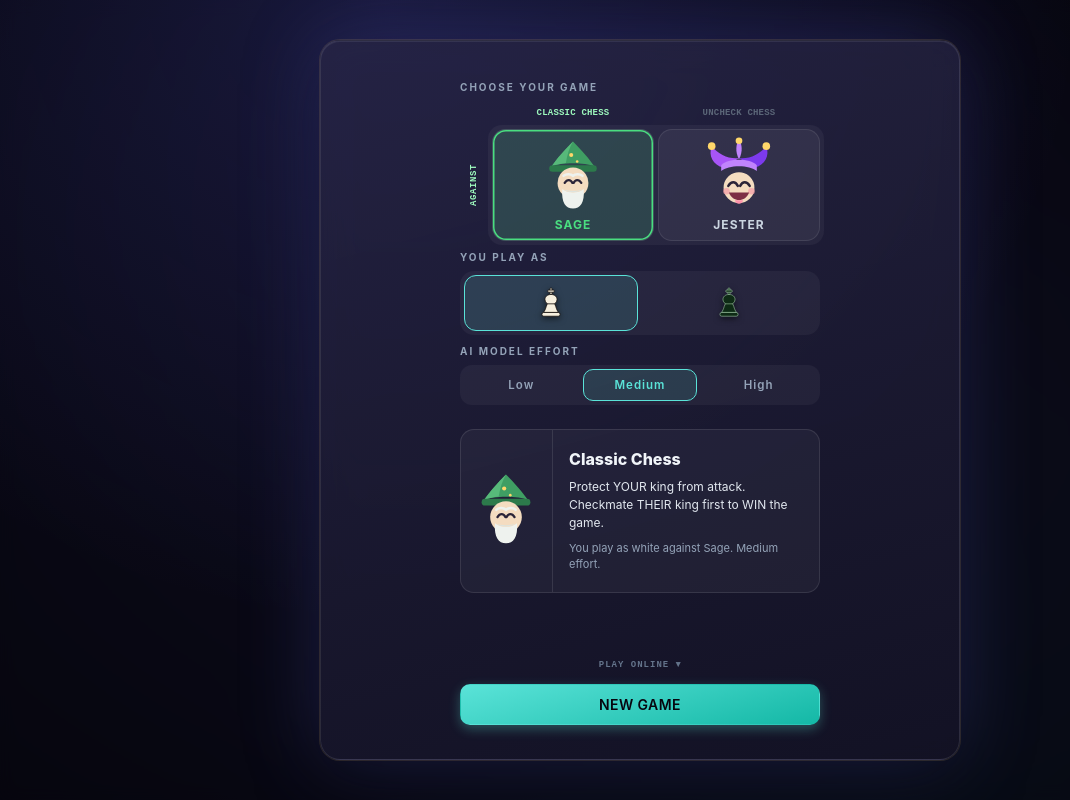
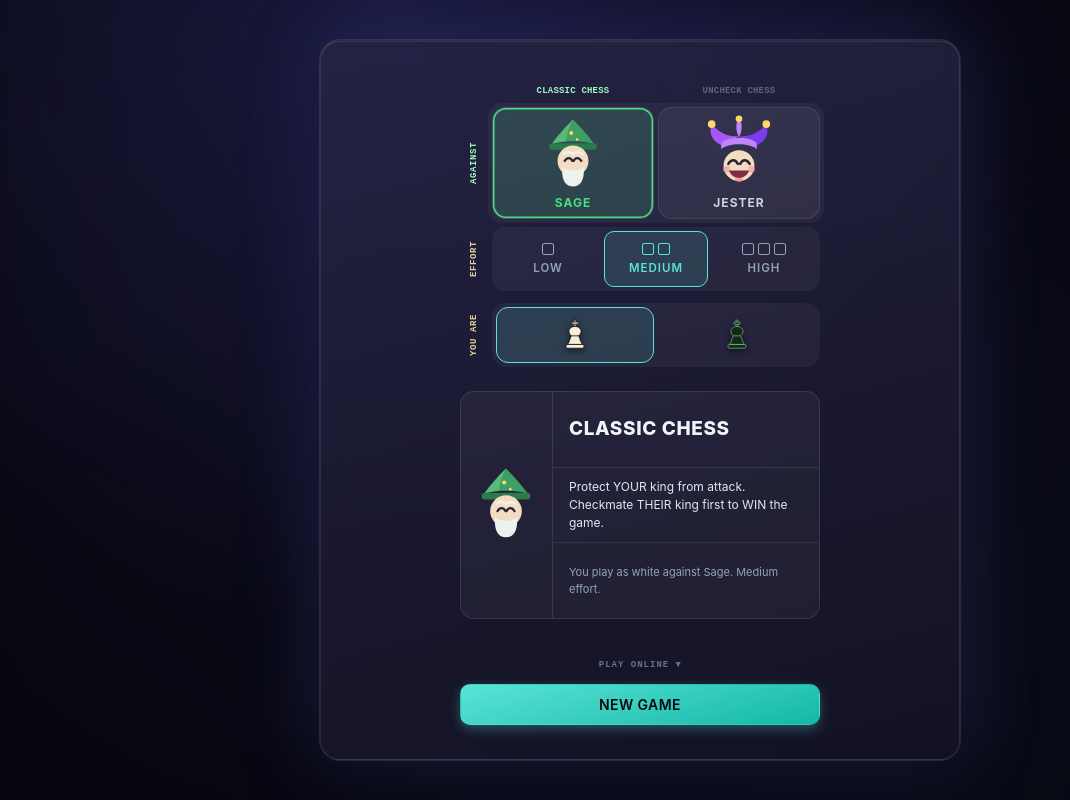
Before and after one commit to niembro64/ai-chess, a Vue app: page / in a window 1280 px wide. Shown: the whole page, without its empty margins (0-1070 px from the left). Built offline with nearby package versions, Linux system fonts and the light colour scheme.

Commit message:
Use row headers and three-part setup summary

```diff
--- a/src/components/LobbyModal.vue
+++ b/src/components/LobbyModal.vue
@@ -130,7 +130,6 @@ const canJoin = computed(() => {
                Weights are fetched lazily on start — only the model you
                actually play gets downloaded. -->
           <div class="setup">
-            <div class="setup-title">Choose Your Game</div>
             <div class="model-table">
               <span class="mt-corner" aria-hidden="true"></span>
               <span class="mt-colhead m-sage" :class="{ on: pickedModel === 'sage' }">CLASSIC CHESS</span>
@@ -151,14 +150,35 @@ const canJoin = computed(() => {
               </button>
             </div>
 
-            <div class="setup-title">You Play As</div>
-            <div class="color-row">
+            <div class="option-row effort-row">
+              <span class="option-rowhead">EFFORT</span>
+              <div class="effort-seg">
+                <button
+                  v-for="(lvl, key) in EFFORT_LEVELS"
+                  :key="key"
+                  :class="{ active: effort === key }"
+                  :aria-label="`${lvl.label} model effort`"
+                  :aria-pressed="effort === key"
+                  @click="effort = key as Effort"
+                >
+                  <span class="effort-boxes" aria-hidden="true">
+                    <span v-for="index in (key === 'low' ? 1 : key === 'medium' ? 2 : 3)" :key="index" class="effort-box"></span>
+                  </span>
+                  <span>{{ lvl.label.toUpperCase() }}</span>
+                </button>
+              </div>
+            </div>
+
+            <div class="option-row color-row">
+              <span class="option-rowhead">YOU ARE</span>
+              <div class="color-options">
                 <button
                   v-for="c in (['white', 'black'] as const)"
                   :key="c"
                   class="color-cell"
                   :class="{ active: playColor === c }"
                   :aria-label="`Play as ${c}`"
+                  :aria-pressed="playColor === c"
                   @click="playColor = c"
                 >
                   <span
@@ -169,15 +189,6 @@ const canJoin = computed(() => {
                   </span>
                 </button>
               </div>
-
-            <div class="setup-title">AI Model Effort</div>
-            <div class="effort-seg">
-              <button
-                v-for="(lvl, key) in EFFORT_LEVELS"
-                :key="key"
-                :class="{ active: effort === key }"
-                @click="effort = key as Effort"
-              >{{ lvl.label }}</button>
             </div>
           </div>
 
@@ -186,9 +197,9 @@ const canJoin = computed(() => {
               <BotIcon :name="(pickedModel === 'jester' ? 'jester-gleeful' : 'sage-calm') as BotIconName" />
             </div>
             <div class="summary-copy">
-              <strong class="summary-title">{{ gameTitle }}</strong>
-              <p class="summary-rule">{{ variantSubtitle }}</p>
-              <p class="summary-parameters">{{ gameParameters }}</p>
+              <div class="summary-section"><strong class="summary-title">{{ gameTitle.toUpperCase() }}</strong></div>
+              <div class="summary-section"><p class="summary-rule">{{ variantSubtitle }}</p></div>
+              <div class="summary-section"><p class="summary-parameters">{{ gameParameters }}</p></div>
             </div>
           </div>
 
@@ -450,7 +461,7 @@ const canJoin = computed(() => {
 
 .setup-summary {
   display: flex;
-  min-height: 164px;
+  min-height: 228px;
   margin-top: 24px;
   border: 1px solid rgba(255, 255, 255, 0.1);
   border-radius: 14px;
@@ -477,9 +488,18 @@ const canJoin = computed(() => {
   flex: 1;
   display: flex;
   flex-direction: column;
-  justify-content: center;
-  gap: 8px;
-  padding: 15px 16px;
+}
+
+.summary-section {
+  flex: 1;
+  min-height: 0;
+  display: flex;
+  align-items: center;
+  padding: 9px 16px;
+}
+
+.summary-section + .summary-section {
+  border-top: 1px solid rgba(255, 255, 255, 0.09);
 }
 
 .summary-title,
@@ -491,9 +511,10 @@ const canJoin = computed(() => {
 .summary-title {
   color: #f1f5f9;
   font-family: 'Inter', system-ui, sans-serif;
-  font-size: 16px;
+  font-size: 19px;
   line-height: 1.3;
   font-weight: 800;
+  letter-spacing: 0.6px;
 }
 
 .summary-rule {
@@ -544,16 +565,6 @@ const canJoin = computed(() => {
 .online-label::after { content: '  ▾'; }
 
 .online-actions[open] .online-label::after { content: '  ▴'; }
-
-.setup-title {
-  font-family: 'Inter', system-ui, sans-serif;
-  font-size: 10px;
-  font-weight: 700;
-  color: #94a3b8;
-  text-transform: uppercase;
-  letter-spacing: 2px;
-  margin-top: 2px;
-}
 
 /* The columns name the game; the single row names its trained opponent. */
 .model-table {
@@ -723,6 +734,29 @@ const canJoin = computed(() => {
 /* You-play picker: each option previews the REAL piece colors the game
    will start with — your standard set beside the bot's tinted one. */
 .color-row {
+  margin-top: 4px;
+}
+
+.option-row {
+  display: grid;
+  grid-template-columns: 28px minmax(0, 1fr);
+  gap: 4px;
+}
+
+.option-rowhead {
+  writing-mode: vertical-rl;
+  transform: rotate(180deg);
+  align-self: center;
+  justify-self: center;
+  color: #e2d29e;
+  font-family: 'JetBrains Mono', monospace;
+  font-size: 9px;
+  font-weight: 800;
+  letter-spacing: 0.6px;
+  white-space: nowrap;
+}
+
+.color-options {
   display: grid;
   grid-template-columns: 1fr 1fr;
   gap: 4px;
@@ -760,7 +794,7 @@ const canJoin = computed(() => {
   filter: drop-shadow(0 2px 3px rgba(0, 0, 0, 0.55));
 }
 
-/* Effort segmented control. */
+/* One, two, or three plain boxes communicate the chosen effort. */
 .effort-seg {
   display: flex;
   gap: 4px;
@@ -771,7 +805,13 @@ const canJoin = computed(() => {
 
 .effort-seg button {
   flex: 1;
-  padding: 8px 4px;
+  display: flex;
+  flex-direction: column;
+  align-items: center;
+  justify-content: center;
+  gap: 6px;
+  min-height: 56px;
+  padding: 7px 4px;
   font-family: 'Inter', system-ui, sans-serif;
   font-size: 11.5px;
   font-weight: 600;
@@ -790,6 +830,14 @@ const canJoin = computed(() => {
   color: #5ae3d8;
   border-color: #5ae3d8;
   background: rgba(94, 234, 212, 0.12);
+}
+
+.effort-boxes { display: flex; gap: 4px; }
+.effort-box {
+  width: 12px;
+  height: 12px;
+  border: 1.5px solid currentColor;
+  border-radius: 2px;
 }
 
 .setup-explain {
```
Lines whose indentation alone changed are shown as unchanged.
